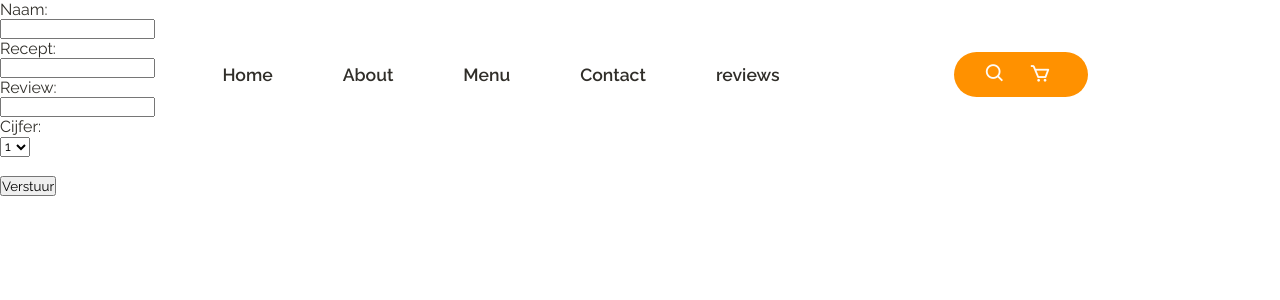
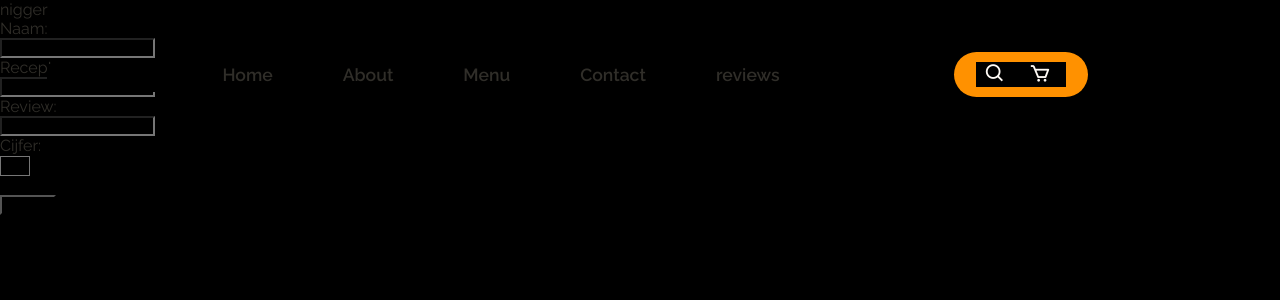
Before and after one commit to 2023leerjaar2/2swd3-h4, a PHP site: page /review.php in a window 1280 px wide. Shown: the top 300 px of the page. Run offline with PHP 8.4, Linux system fonts and the light colour scheme.

Commit message:
css gemaakt

```diff
--- a/website/css/review.css
+++ b/website/css/review.css
@@ -6,6 +6,7 @@
 	text-decoration: none;
 	list-style: none;
 	scroll-behavior: smooth;
+	background-color: black;
 	}
 :root{
 	--text-color: #302e29;
--- a/website/review.php
+++ b/website/review.php
@@ -10,7 +10,7 @@
 <head>
     <meta charset="UTF-8">
     <meta name="viewport" content="width=device-width, initial-scale=1.0">
-    <link rel="stylesheet" href="./css/review.css">
+    <link rel="stylesheet" href="css/review.css">
 
     <link rel="stylesheet" href="https://unpkg.com/boxicons@latest/css/boxicons.min.css">
 
@@ -42,7 +42,7 @@
 
 
 
-
+<p>nigger</p>
 
         <section class="invulform">
             <form action="review.php" method="POST">
```
